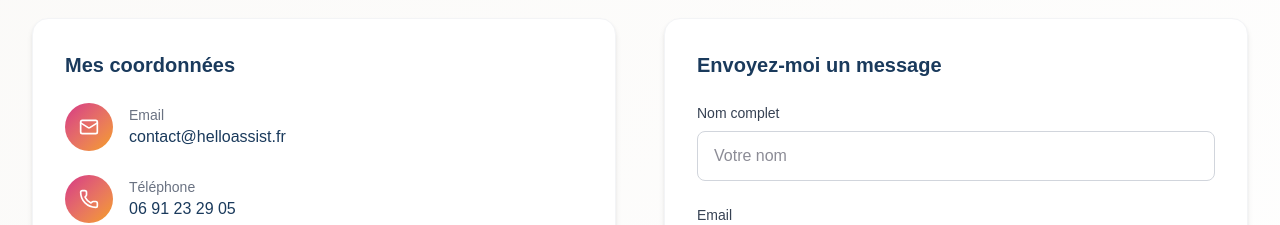
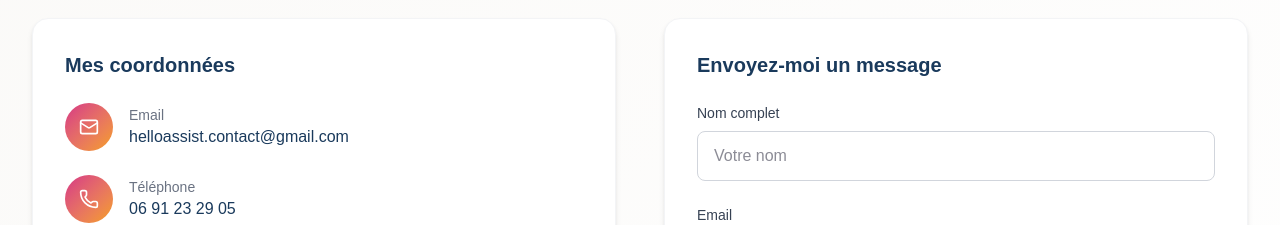
Before and after one commit to agenceleela/helloassist, a Next.js app: page / in a window 1280 px wide. Shown: the part 5780-6005 px from the top of the page. Built offline with nearby package versions, Linux system fonts and the light colour scheme.

Commit message:
fix : mail in contact.tsx

```diff
--- a/src/components/Contact.tsx
+++ b/src/components/Contact.tsx
@@ -59,7 +59,7 @@ const Contact = () => {
 
               <div className="space-y-6">
                 <a
-                  href="mailto:contact@helloassist.fr"
+                  href="mailto:helloassist.contact@gmail.com"
                   className="flex items-center gap-4 group"
                 >
                   <div className="w-12 h-12 bg-gradient-to-br from-[#d63384] to-[#f59e0b] rounded-full flex items-center justify-center group-hover:scale-110 transition-transform duration-300">
@@ -68,7 +68,7 @@ const Contact = () => {
                   <div>
                     <p className="text-sm text-gray-500">Email</p>
                     <p className="text-[#1a3a5c] font-medium">
-                      contact@helloassist.fr
+                      helloassist.contact@gmail.com
                     </p>
                   </div>
                 </a>
```
